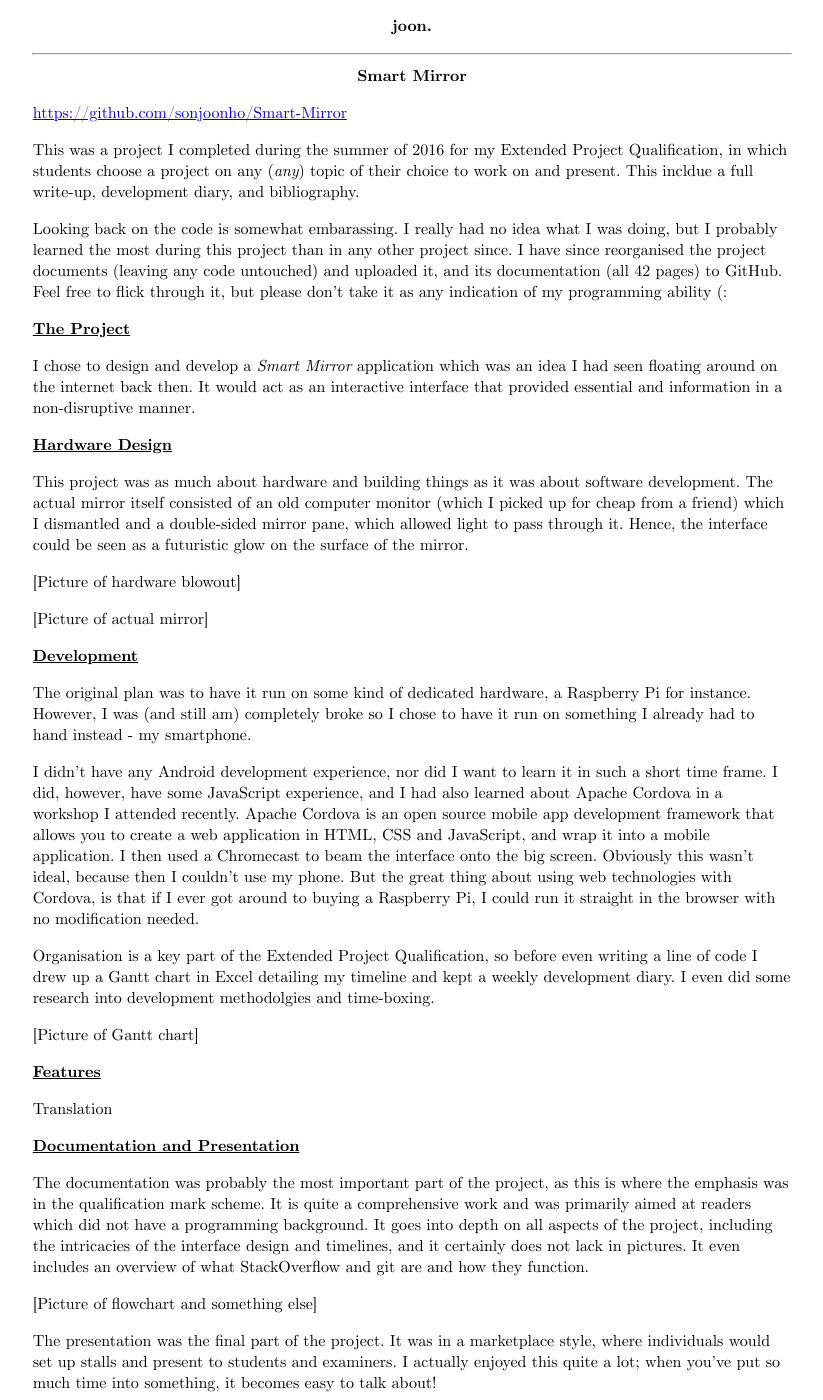
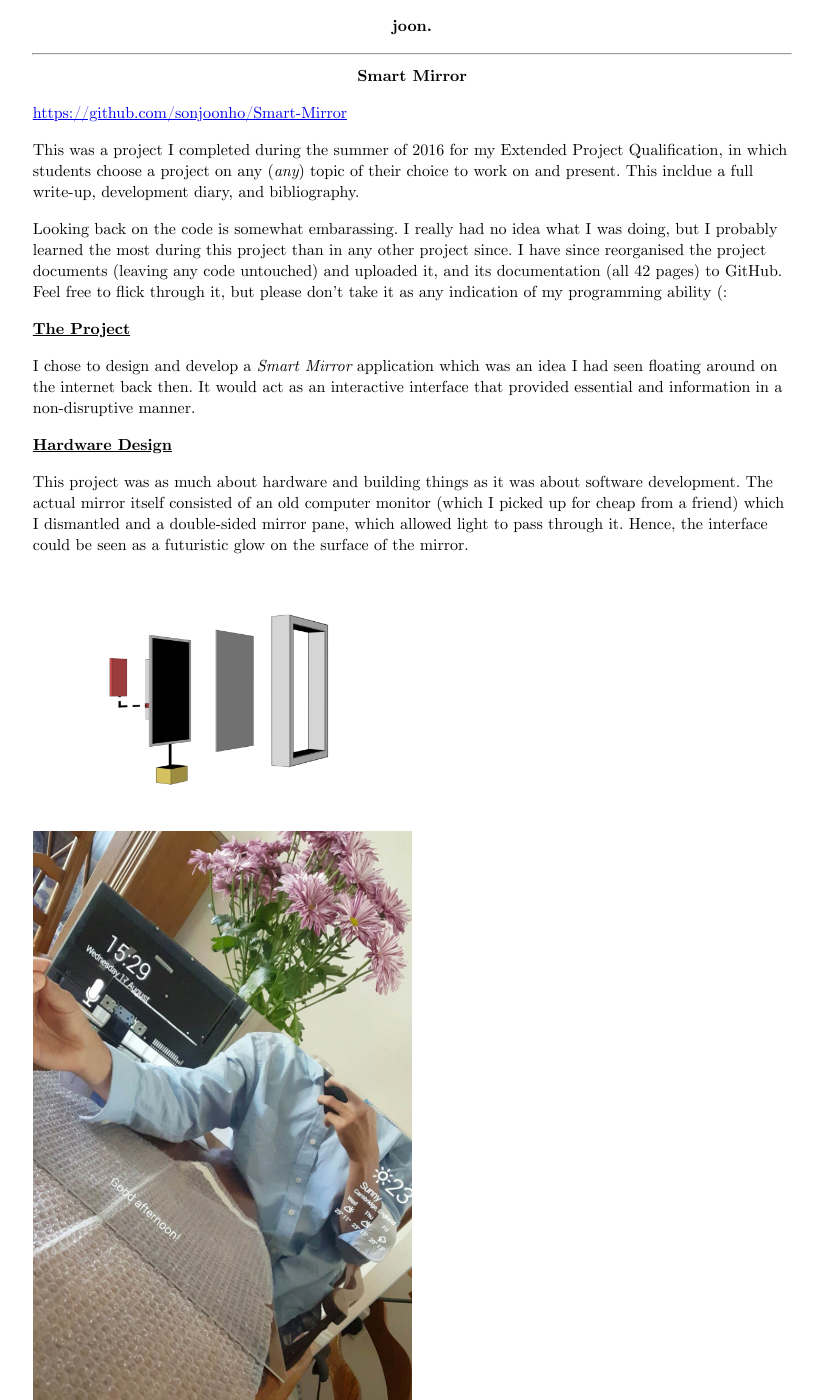
Before and after one commit to sonjoonho/sonjoonho.github.io, a Jekyll site: the page built from _posts/2016-09-30-smart-mirror.md, in a window 1280 px wide and 1400 px high. Shown: the whole window, without its empty margins (228-1051 px from the left). Built offline with Jekyll 4.4.1, drawn with Linux system fonts in a browser that asks for light colours; some of the changed text lies outside the part shown.

Commit message:
Added images to Smart mirror article

```diff
--- a/_posts/2016-09-30-smart-mirror.md
+++ b/_posts/2016-09-30-smart-mirror.md
@@ -1,7 +1,7 @@
 ---
 layout: post
 title: Smart Mirror
-catergories: Projects
+categories: Projects
 ---
 
 <https://github.com/sonjoonho/Smart-Mirror>
@@ -18,11 +18,9 @@ I chose to design and develop a *Smart Mirror* application which was an idea I h
 
 This project was as much about hardware and building things as it was about software development. The actual mirror itself consisted of an old computer monitor (which I picked up for cheap from a friend) which I dismantled and a double-sided mirror pane, which allowed light to pass through it. Hence, the interface could be seen as a futuristic glow on the surface of the mirror.
 
-[Picture of hardware blowout]
+<img src="/assets/2016-09-30-smart-mirror/blowout.png" width="50%"/>
 
-[Picture of actual mirror]
-
-
+<img src="/assets/2016-09-30-smart-mirror/smart-mirror.jpg" width="50%"/>
 
 ## Development
 
@@ -32,18 +30,22 @@ I didn't have any Android development experience, nor did I want to learn it in
 
 Organisation is a key part of the Extended Project Qualification, so before even writing a line of code I drew up a Gantt chart in Excel detailing my timeline and kept a weekly development diary. I even did some research into development methodolgies and time-boxing.
 
-[Picture of Gantt chart]
+<img src="/assets/2016-09-30-smart-mirror/gantt-chart.png" width="50%"/>
 
 
 ## Features
 
-Translation
+- Voice control
+- Language translation
+- Greetings
+- Weather
+- News
 
 ## Documentation and Presentation
 
 The documentation was probably the most important part of the project, as this is where the emphasis was in the qualification mark scheme. It is quite a comprehensive work and was primarily aimed at readers which did not have a programming background. It goes into depth on all aspects of the project, including the intricacies of the interface design and timelines, and it certainly does not lack in pictures. It even includes an overview of what StackOverflow and git are and how they function.
 
-[Picture of flowchart and something else]
+<img src="/assets/2016-09-30-smart-mirror/Flowchart.png" width="50%"/>
 
 The presentation was the final part of the project. It was in a marketplace style, where individuals would set up stalls and present to students and examiners. I actually enjoyed this quite a lot; when you've put so much time into something, it becomes easy to talk about!
 
```
Also changed, not shown: assets/2016-09-30-smart-mirror/Flowchart.png (added), assets/2016-09-30-smart-mirror/blowout.png (added), assets/2016-09-30-smart-mirror/gantt-chart.png (added), assets/2016-09-30-smart-mirror/smart-mirror.jpg (added).
